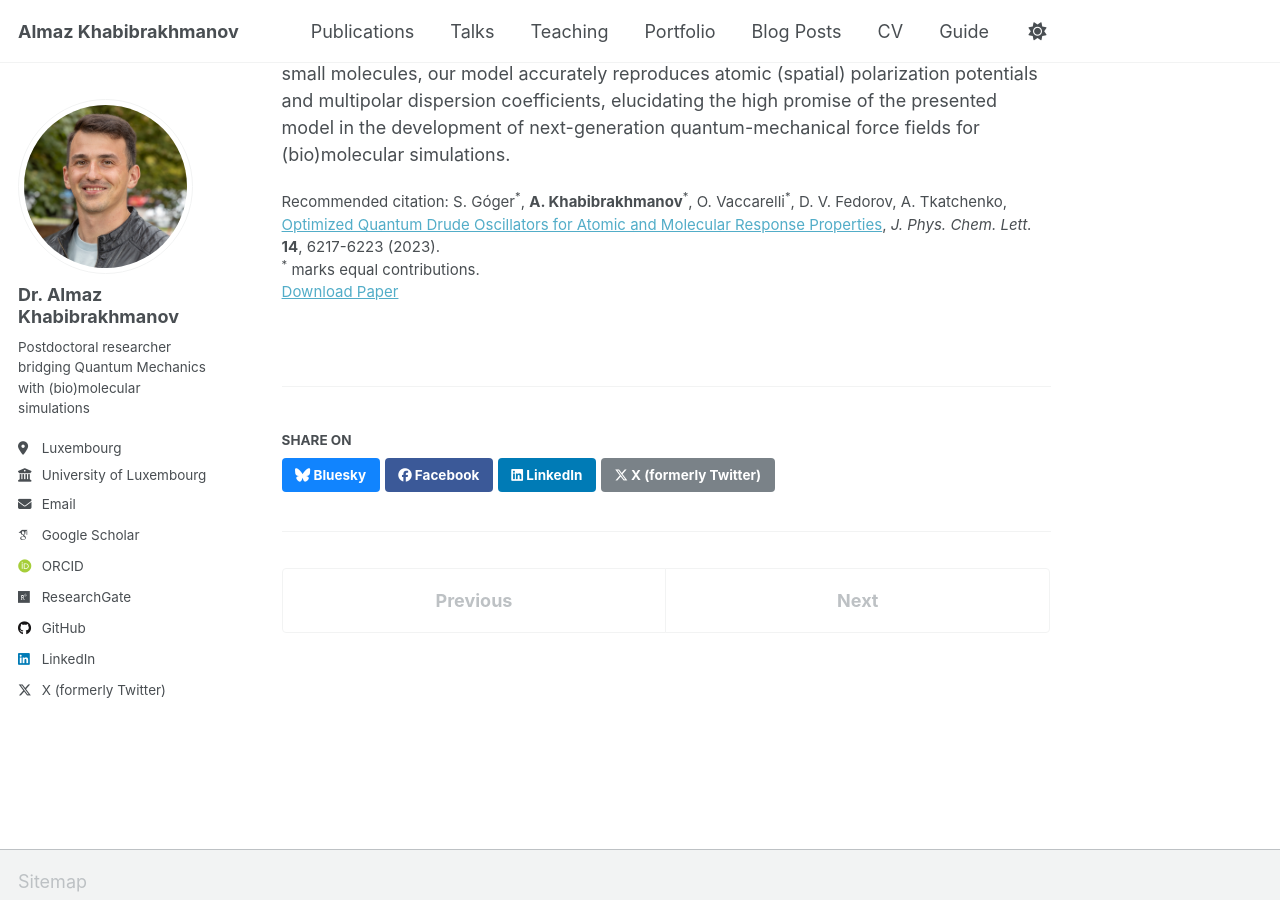
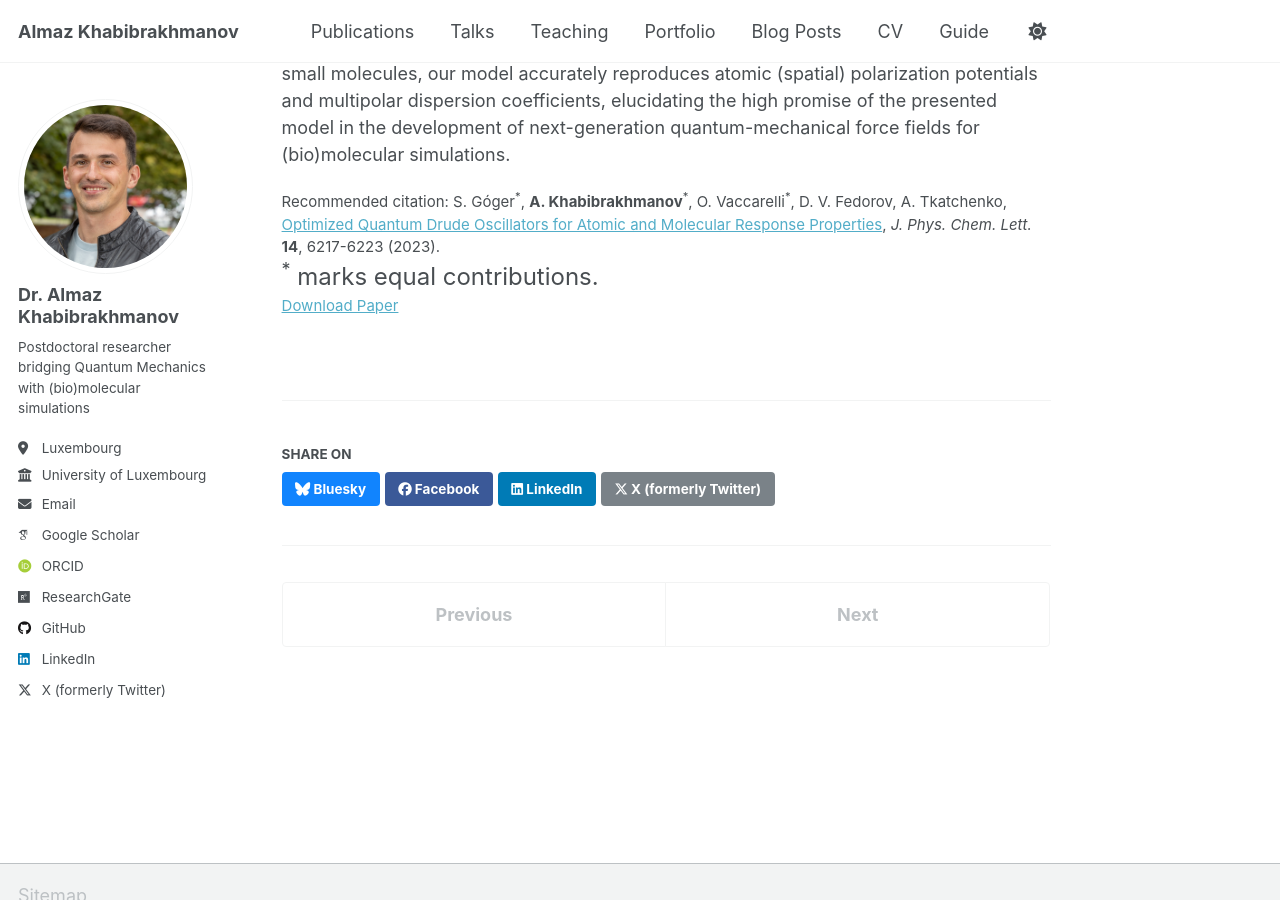
Before and after one commit to almaz-khabibrakhmanov/almaz-khabibrakhmanov.github.io, a Jekyll site: the page built from _publications/2023-Optimized_QDO-JPCL.md, in a window 1280 px wide and 900 px high, scrolled down 407 px. Built offline with Jekyll 4.4.1, drawn with Linux system fonts in a browser that asks for light colours; some web fonts are replaced; a script that is not in the unit is left out.

Commit message:
Update 2023-Optimized_QDO-JPCL.md

```diff
--- a/_publications/2023-Optimized_QDO-JPCL.md
+++ b/_publications/2023-Optimized_QDO-JPCL.md
@@ -9,6 +9,6 @@ venue: 'The Journal of Physical Chemistry Letters'
 #slidesurl: ''
 paperurl: 'http://almaz-khabibrakhmanov.github.io/files/papers/2023-Optimized_QDO-JPCL.pdf'
 citation: 'S. Góger<sup>*</sup>, <b>A. Khabibrakhmanov</b><sup>*</sup>, O. Vaccarelli<sup>*</sup>, D. V. Fedorov, A. Tkatchenko, <a href="https://doi.org/10.1021/acs.jpclett.3c01221">Optimized Quantum Drude Oscillators for Atomic and Molecular Response Properties</a>, <i>J. Phys. Chem. Lett.</i> <b>14</b>, 6217-6223 (2023).<br />
-<sup>*</sup> marks equal contributions.'
+<font size="5"><sup>*</sup> marks equal contributions.</font>'
 ---
 <b>Abstract:</b> The quantum Drude oscillator (QDO) is an efficient yet accurate coarse-grained approach that has been widely used to model electronic and optical response properties of atoms and molecules as well as polarization and dispersion interactions between them. Three effective parameters (frequency, mass, and charge) fully characterize the QDO Hamiltonian and are adjusted to reproduce response properties. However, the soaring success of coupled QDOs for many-atom systems remains fundamentally unexplained, and the optimal mapping between atoms/molecules and oscillators has not been established. Here we present an optimized parametrization (OQDO) where the parameters are fixed by using only dipolar properties. For the periodic table of elements as well as small molecules, our model accurately reproduces atomic (spatial) polarization potentials and multipolar dispersion coefficients, elucidating the high promise of the presented model in the development of next-generation quantum-mechanical force fields for (bio)molecular simulations.
```
